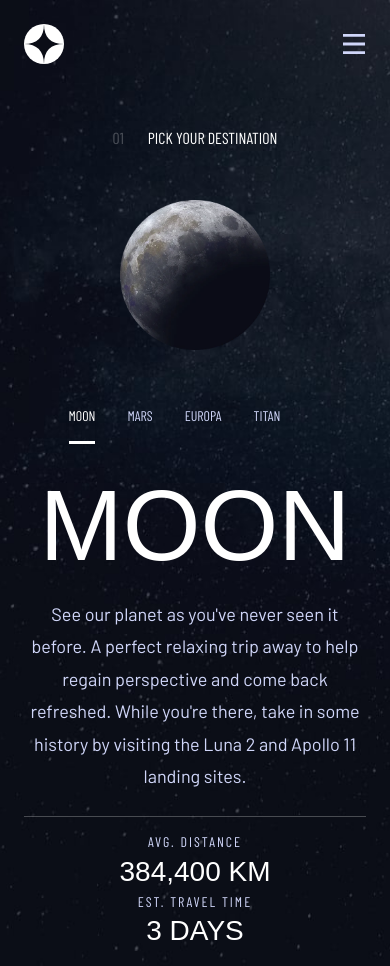
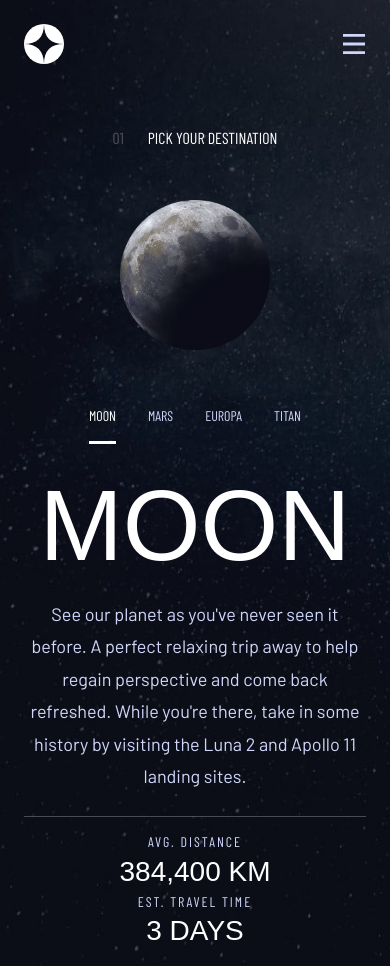
Before and after one commit to Ayodelearog/space-tourism, a Next.js app: page /destination in a window 390 px wide. Built offline with nearby package versions, Linux system fonts and the light colour scheme; a web font is replaced by a local one.

Commit message:
fix destination tab trigger alignment

```diff
--- a/app/components/ui/DestinationTabs.tsx
+++ b/app/components/ui/DestinationTabs.tsx
@@ -50,7 +50,7 @@ export default function DestinationTabs() {
 			>
 				<div className="flex flex-col gap-24 md:px-[87px] md:py-3 lg:py-[133px] lg:px-[47px] lg:w-[50%]">
 					<TabsList className="w-full bg-transparent justify-start">
-						<div className="w-full px-[40.5px] flex items-center gap-32 md:justify-center lg:px-0 lg:w-fit">
+						<div className="w-full px-[40.5px] flex justify-center items-center gap-32 md:justify-center lg:px-0 lg:w-fit">
 							{destinations.map((destination) => (
 								<TabsTrigger
 									key={destination.name}
```
